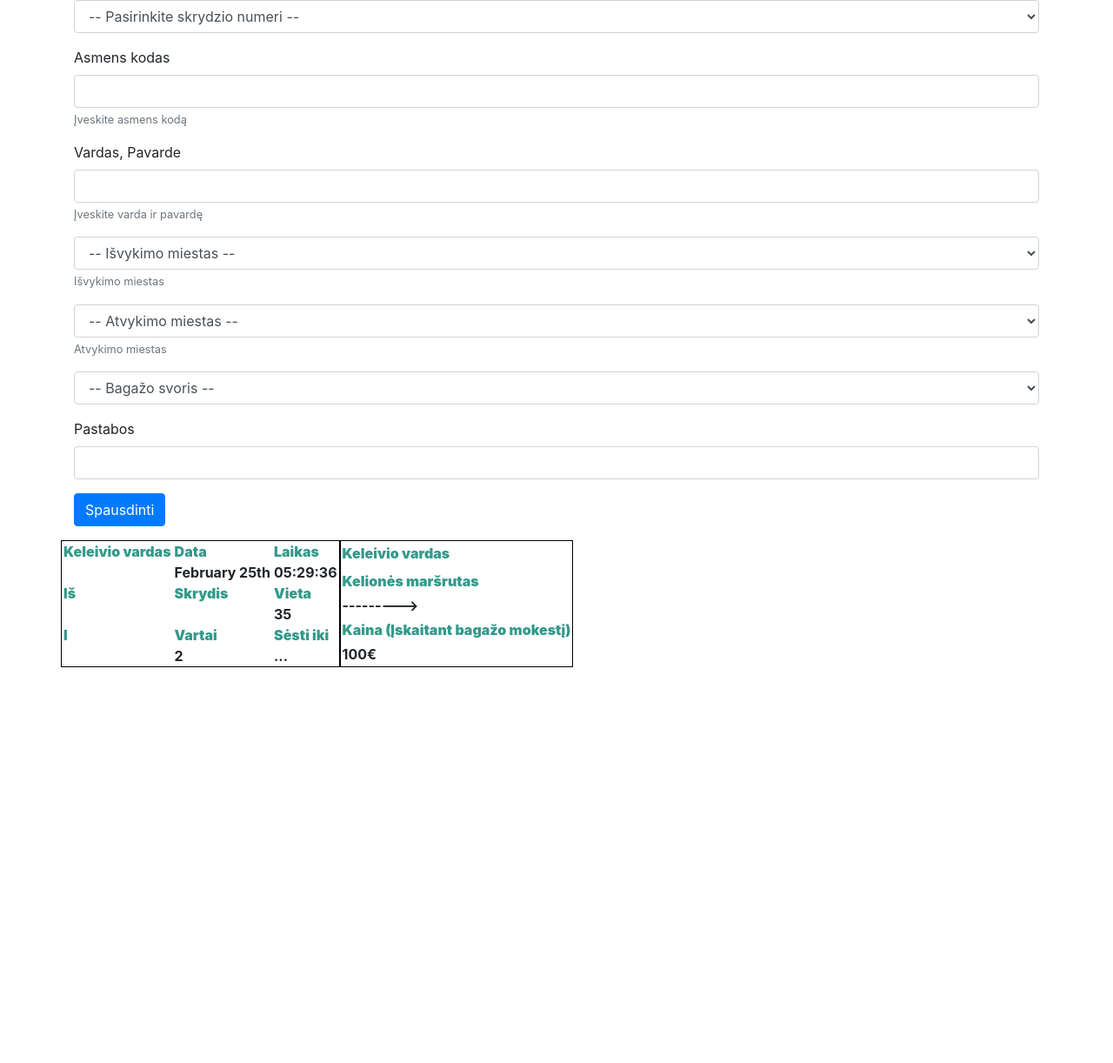
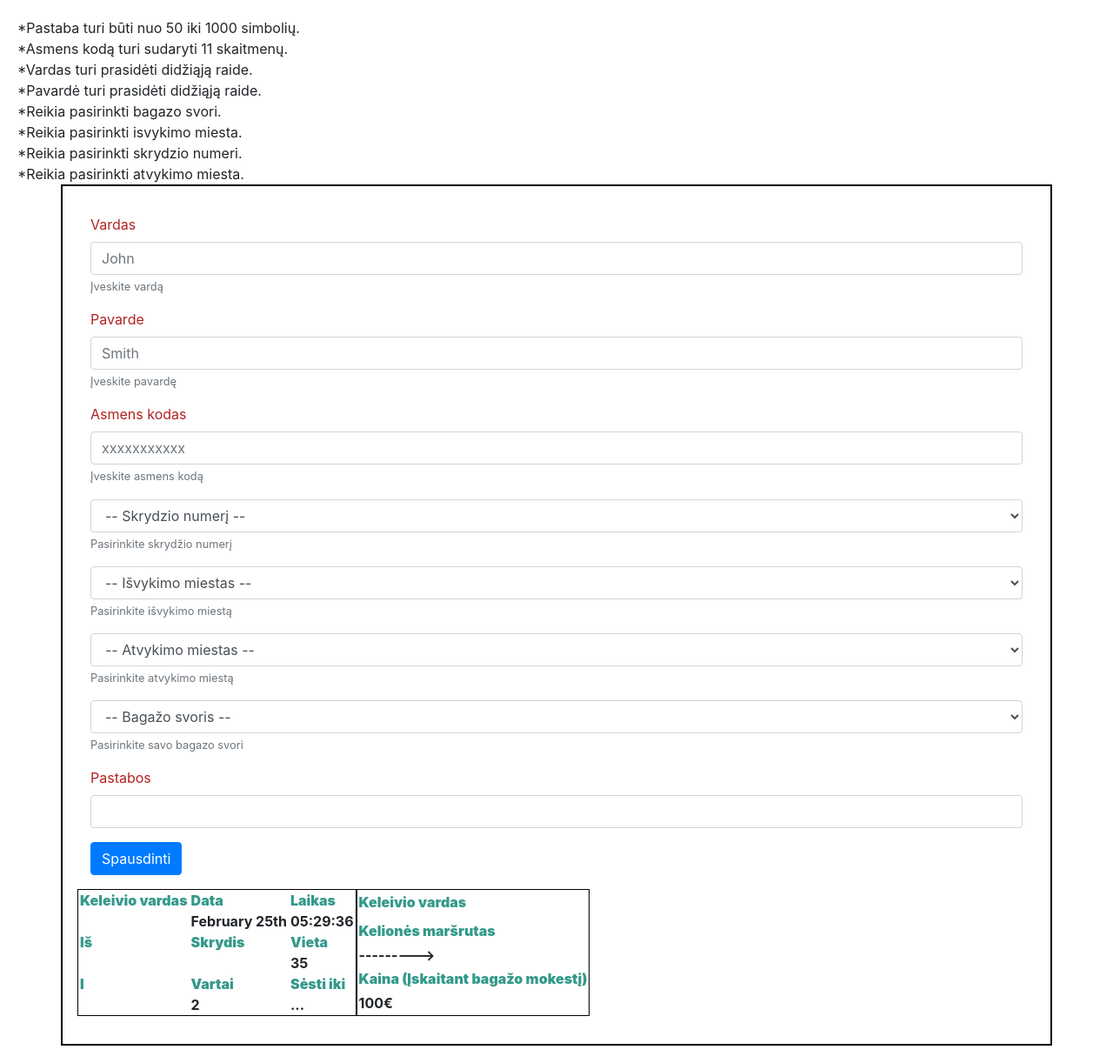
Before and after one commit to Muertogon/airTicketPHP, a PHP site: page / in a window 1280 px wide. Shown: the whole page at 87% size. Before the commit the page ends 767 px from the top, so only its background shows below. Run offline with PHP 8.4, Linux system fonts and the light colour scheme; data that the repository does not hold is empty.

Commit message:
2nd push

```diff
--- a/view/index.view.php
+++ b/view/index.view.php
@@ -15,39 +15,75 @@
         }
         table {
             border: 1px solid black;
+
+        }
+        .container{
+            padding: 2em;
+            border: 2px solid black;
+        }
+        body{
+            padding: 20px;
+        }
+        label{
+            color: firebrick;
         }
     </style>
 </head>
 <body>
+<?php
+    $validation = array();
+    $pastabaBool = !preg_match('/^(\w{1,}\s+){10,100}/', $_POST['pastabos']);
+    $asmenskodasBool = !preg_match('/\d{11}/', $_POST['asmenskodas']);
+    $vardasBool = !preg_match('/\A[A-Z][a-z]{1,100}/', $_POST['vardas']);
+    $pavardeBool = !preg_match('/\A[A-Z][a-z]{1,100}/', $_POST['pavarde']);
+    if ($pastabaBool == True){array_push($validation, "Pastaba turi būti nuo 50 iki 1000 simbolių.");}
+    if ($asmenskodasBool == True){array_push($validation, "Asmens kodą turi sudaryti 11 skaitmenų.");}
+    if ($vardasBool == True){array_push($validation, "Vardas turi prasidėti didžiąją raide.");}
+    if ($pavardeBool == True){array_push($validation, "Pavardė turi prasidėti didžiąją raide.");}
+    if (empty($_POST['BagazoSvoris'])){array_push($validation, "Reikia pasirinkti bagazo svori.");}
+    if (empty($_POST['isvykimoMiestas'])){array_push($validation, "Reikia pasirinkti isvykimo miesta.");}
+    if (empty($_POST['skrydziai'])){array_push($validation, "Reikia pasirinkti skrydzio numeri.");}
+    if (empty($_POST['atvykimoMiestas'])){array_push($validation, "Reikia pasirinkti atvykimo miesta.");}
+
+    foreach ($validation as $erroras) {
+        echo "*" . $erroras . "<br>";
+    }
+    ?>
 
 <div class="container">
-    <form method="post">
+    <form id="myform" method="post">
+        <div class="form-group">
+            <label for="vardas">Vardas</label>
+            <input type="text" class="form-control " placeholder="John" id="vardas" name="vardas" aria-describedby="vardasHelp">
+            <small id="vardasHelp" class="form-text text-muted">Įveskite vardą</small>
+        </div>
+        <div class="form-group">
+            <label for="pavarde">Pavarde</label>
+            <input type="text" class="form-control" placeholder="Smith" id="pavarde" name="pavarde" aria-describedby="pavardeHelp">
+            <small id="pavardeHelp" class="form-text text-muted">Įveskite pavardę</small>
+        </div>
+        <div class="form-group">
+            <label for="asmenskodas">Asmens kodas</label>
+            <input type="number" class="form-control" placeholder="xxxxxxxxxxx" id="asmenskodas" name="asmenskodas" aria-describedby="asmenskodasHelp">
+            <small id="nameHelp" class="form-text text-muted">Įveskite asmens kodą</small>
+        </div>
         <div class="form-group">
             <select class="form-control" name="skrydziai">
-                <option selected disabled>-- Pasirinkite skrydzio numeri --</option>
+                <option selected disabled>-- Skrydzio numerį --</option>
                 <?php foreach ($skrydziai as $nr):?>
                     <option value="<?=$nr;?>"><?=$nr;?></option>
                 <? endforeach;?>
             </select>
-        </div>
-        <div class="form-group">
-            <label for="asmenskodas">Asmens kodas</label>
-            <input type="number" class="form-control" id="asmenskodas" name="asmenskodas" aria-describedby="asmenskodasHelp">
-            <small id="nameHelp" class="form-text text-muted">Įveskite asmens kodą</small>
-        </div>
-        <div class="form-group">
-            <label for="vardaspavarde">Vardas, Pavarde</label>
-            <input type="text" class="form-control" id="vardaspavarde" name="vardaspavarde" aria-describedby="vardaspavardeHelp">
-            <small id="vardaspavardeHelp" class="form-text text-muted">Įveskite varda ir pavardę</small>
+            <small id="skrydidHelp" class="form-text text-muted">Pasirinkite skrydžio numerį</small>
         </div>
         <div class="form-group">
             <select class="form-control" name="isvykimoMiestas">
-                <option selected disabled>-- Išvykimo miestas --</option>
+                <option  selected disabled>-- Išvykimo miestas --</option>
                 <?php foreach ($isMiestai as $miestas):?>
                 <option value="<?=$miestas;?>"><?=$miestas;?></option>
                 <? endforeach;?>
             </select>
-            <small id="isMiestasHelp" class="form-text text-muted">Išvykimo miestas</small>
+            <small id="isMiestasHelp" class="form-text text-muted">Pasirinkite išvykimo miestą</small>
         </div>
         <div class="form-group">
             <select class="form-control" name="atvykimoMiestas">
@@ -56,7 +92,7 @@
                     <option value="<?=$atMiest;?>"><?=$atMiest;?></option>
                 <? endforeach;?>
             </select>
-            <small id="atMiestasHelp" class="form-text text-muted">Atvykimo miestas</small>
+            <small id="atMiestasHelp" class="form-text text-muted">Pasirinkite atvykimo miestą</small>
         </div>
         <div class="form-group">
             <select class="form-control" name="BagazoSvoris">
@@ -65,6 +101,7 @@
                     <option value="<?=$svoris;?>"><?=$svoris;?></option>
                 <?php endforeach;?>
             </select>
+            <small id="atMiestasHelp" class="form-text text-muted">Pasirinkite savo bagazo svori</small>
         </div>
         <div class="form-group">
             <label for="Pastabos">Pastabos</label>
```
